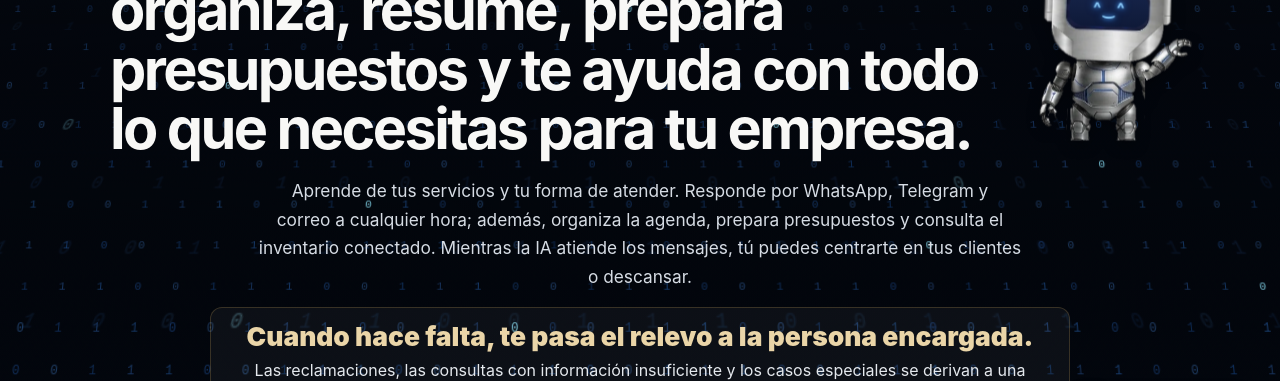
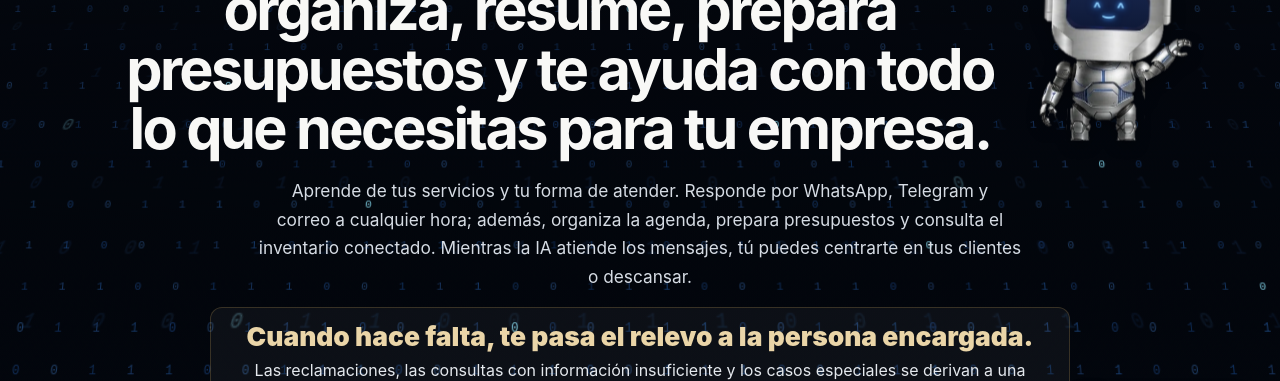
Before and after one commit to ia-WebDesing/ia-webdesing.github.io, a plain HTML site: page index.html in a window 1280 px wide. Shown: the part 263-644 px from the top of the page. Drawn offline with Linux system fonts and the light colour scheme.

Commit message:
Centrar titular Api junto al robot en escritorio y móvil

```diff
--- a/index.html
+++ b/index.html
@@ -499,9 +499,9 @@ body main>section,body main>section.section,body main>section.section.alt,body m
 </style>
 <style id="hero-title-robot-layout">
 #inicio .hero-title-row{display:flex;align-items:center;justify-content:center;gap:clamp(16px,2.5vw,34px);width:100%;max-width:1160px;margin:14px auto 18px}
-#inicio .hero-title-row>h1{flex:1 1 auto;max-width:900px;margin:0!important;text-align:left!important}
+#inicio .hero-title-row>h1{flex:1 1 auto;max-width:900px;margin:0!important;text-align:center!important}
 #inicio .hero-title-row>.hero-title-robot{--w:clamp(88px,10vw,132px);flex:0 0 var(--w);cursor:pointer}
-@media(max-width:620px){#inicio .hero-title-row{gap:8px;align-items:center;margin:14px auto 18px}#inicio .hero-title-row>h1{font-size:clamp(1.35rem,5vw,1.85rem);line-height:1.08;letter-spacing:-.035em;text-align:left!important}#inicio .hero-title-row>.hero-title-robot{--w:clamp(56px,17vw,70px)}}
+@media(max-width:620px){#inicio .hero-title-row{gap:8px;align-items:center;margin:14px auto 18px}#inicio .hero-title-row>h1{font-size:clamp(1.35rem,5vw,1.85rem);line-height:1.08;letter-spacing:-.035em;text-align:center!important}#inicio .hero-title-row>.hero-title-robot{--w:clamp(56px,17vw,70px)}}
 @media(prefers-reduced-motion:reduce){#inicio .hero-title-row>.hero-title-robot{cursor:pointer}}
 </style>
 <style id="api-name-highlight-style">
```
